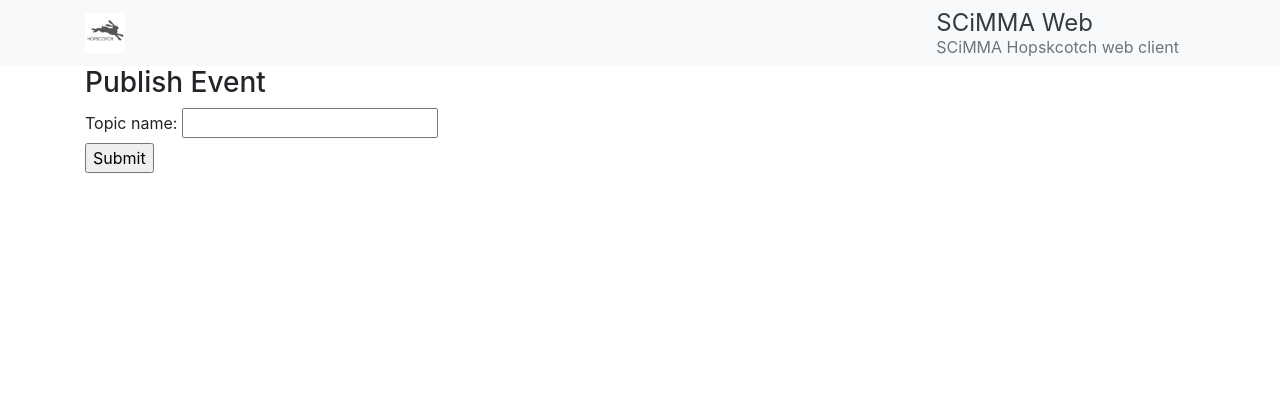
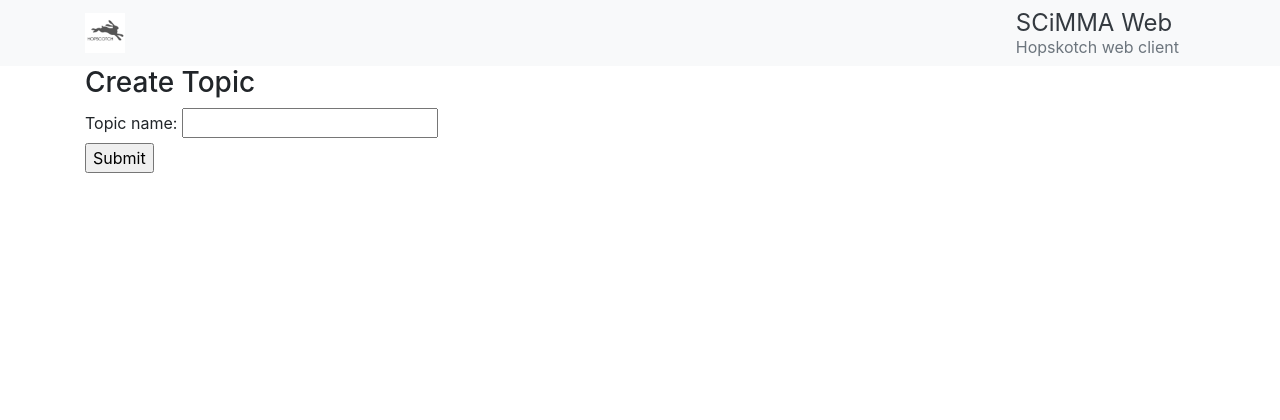
Before and after one commit to LCOGT/scimma-web, a Flask app: page /topic/create in a window 1280 px wide. Shown: the top 420 px of the page. Run offline with Flask 2, Linux system fonts and the light colour scheme; some libraries are stand-ins or nearby versions.

Commit message:
various typo fixes

```diff
--- a/templates/base.html
+++ b/templates/base.html
@@ -71,7 +71,7 @@
         </a>
         <div class="branding">
           <span class="branding-lg"><a href="/" class="text-dark">SCiMMA Web</a></span><br/>
-          <span class="branding-sm text-muted">SCiMMA Hopskcotch web client</span>
+          <span class="branding-sm text-muted">Hopskotch web client</span>
         </div>
         <button class="navbar-toggler" type="button" data-toggle="collapse" data-target="#navbarsExampleDefault" aria-controls="navbarsExampleDefault" aria-expanded="false" aria-label="Toggle navigation">
           <span class="navbar-toggler-icon"></span>
--- a/templates/topic_create.html
+++ b/templates/topic_create.html
@@ -1,6 +1,6 @@
 {% extends "base.html" %}
 {% block content %}
-<h3>Publish Event</h3>
+<h3>Create Topic</h3>
 <form action="" method="post">
     <div>{{ form.topic_name.label }}: {{ form.topic_name }}</div>
     <div>{{ form.submit }}</div>
```
